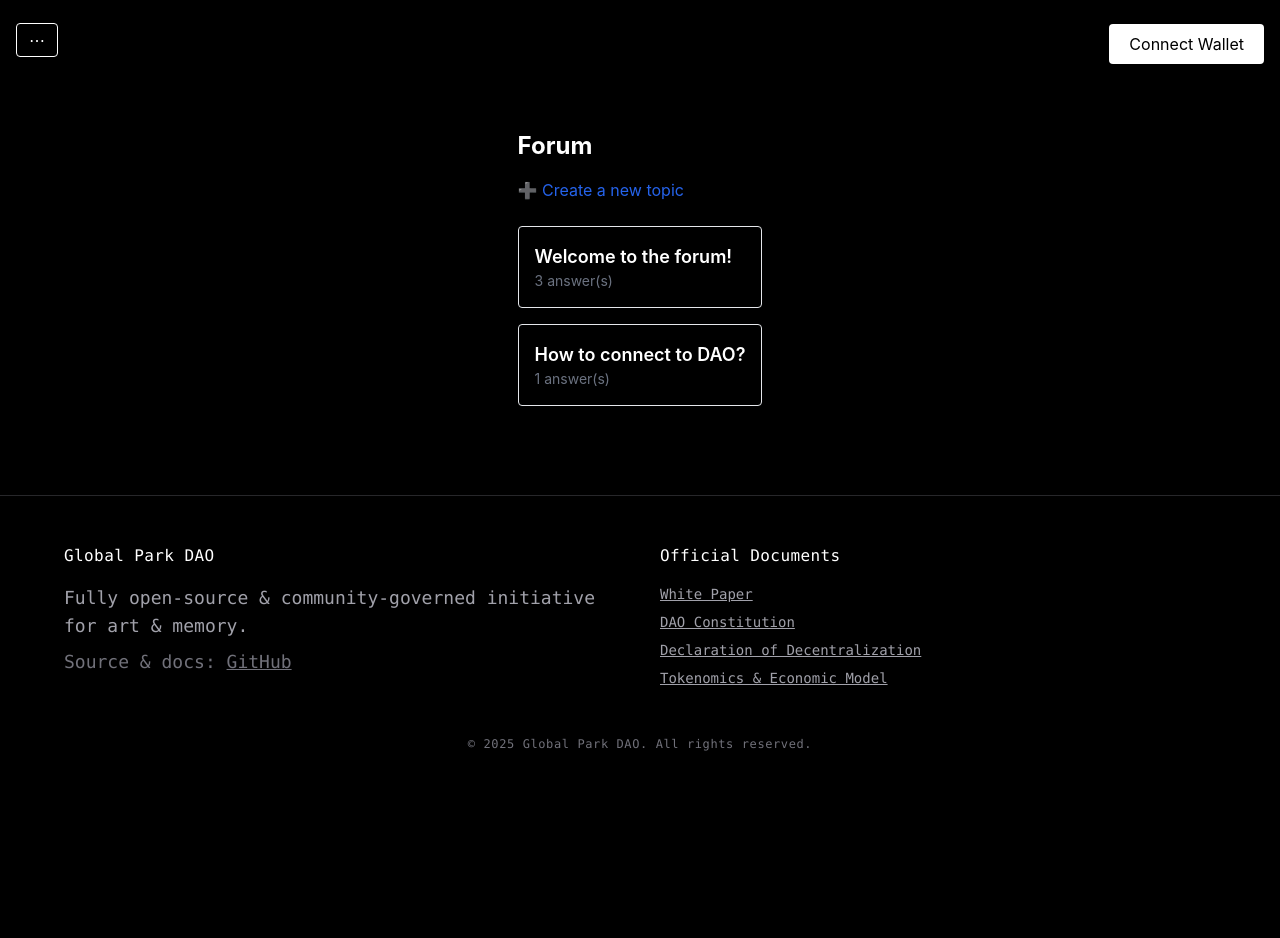
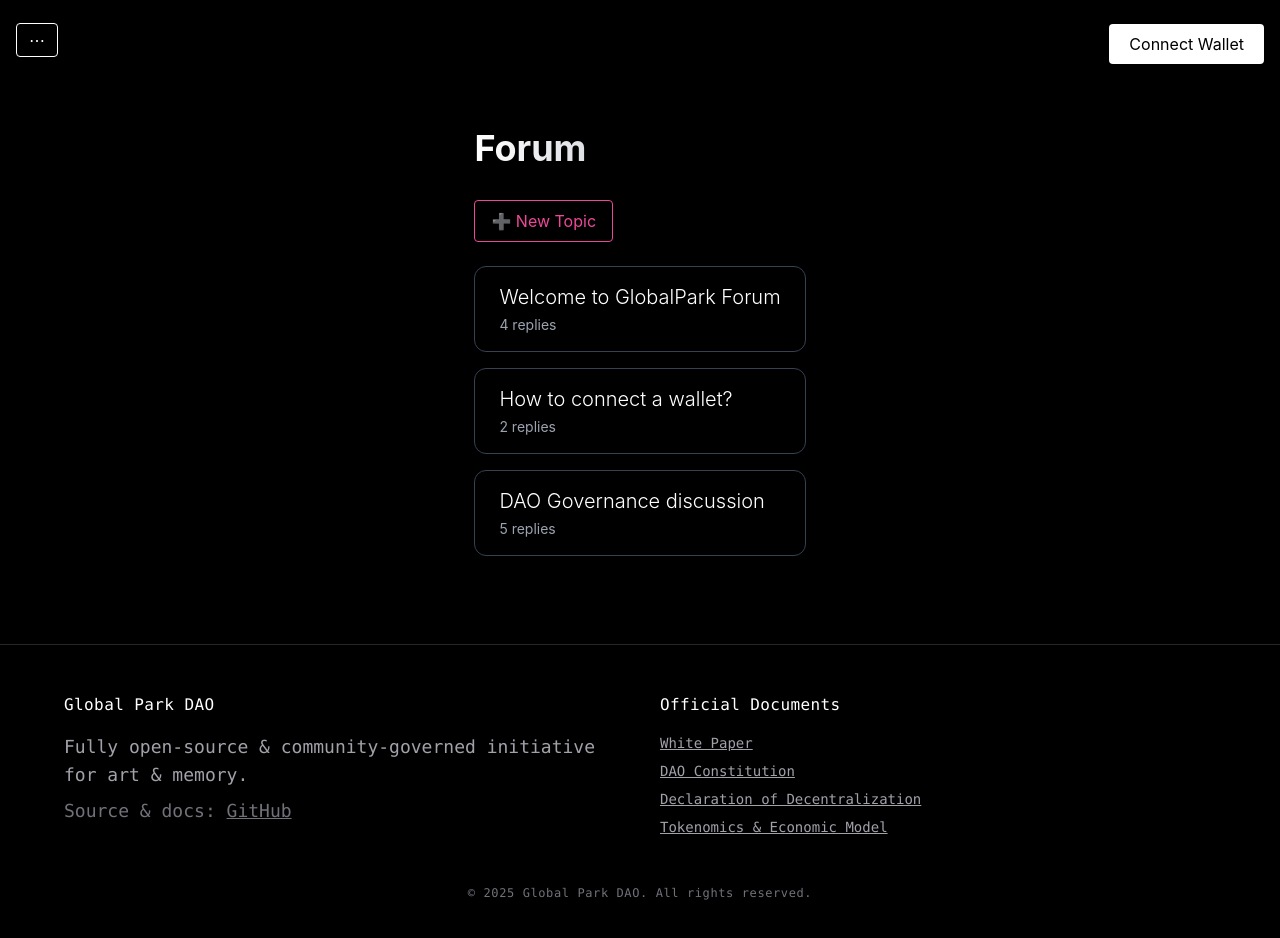
Before and after one commit to GPARKPRO/globalpark-site, a Next.js app: page /app/forum in a window 1280 px wide. Shown: the top 938 px of the page. Before the commit the page ends 800 px from the top, so only its background shows below. Built offline with nearby package versions, Linux system fonts and the light colour scheme.

Commit message:
Update page.tsx

```diff
--- a/app/app/forum/page.tsx
+++ b/app/app/forum/page.tsx
@@ -1,31 +1,25 @@
 // app/forum/page.tsx
 
 import Link from 'next/link'
-
-const mockTopics = [
-  { id: '1', title: 'Welcome to the forum!', replies: 3 },
-  { id: '2', title: 'How to connect to DAO?', replies: 1 },
-]
+import TopicList from '@/components/forum/TopicList'
 
 export default function ForumHomePage() {
   return (
-    <div className="max-w-3xl mx-auto px-4 py-8">
-      <h1 className="text-2xl font-bold mb-4">Forum</h1>
+    <div className="max-w-3xl mx-auto px-4 py-12 text-white">
+      <h1 className="text-4xl font-bold mb-8 bg-gradient-to-r from-white to-gray-400 bg-clip-text text-transparent">
+        Forum
+      </h1>
+
       <div className="mb-6">
-        <Link href="/forum/new" className="text-blue-600 hover:underline">
-          ➕ Create a new topic
+        <Link
+          href="/forum/new"
+          className="inline-block border border-pink-500 text-pink-500 px-4 py-2 rounded hover:bg-pink-500 hover:text-black transition duration-200"
+        >
+          ➕ New Topic
         </Link>
       </div>
-      <ul className="space-y-4">
-        {mockTopics.map((topic) => (
-          <li key={topic.id} className="border p-4 rounded">
-            <Link href={`/forum/${topic.id}`} className="text-lg font-semibold hover:underline">
-              {topic.title}
-            </Link>
-            <p className="text-sm text-gray-500">{topic.replies} answer(s)</p>
-          </li>
-        ))}
-      </ul>
+
+      <TopicList />
     </div>
   )
 }
```
